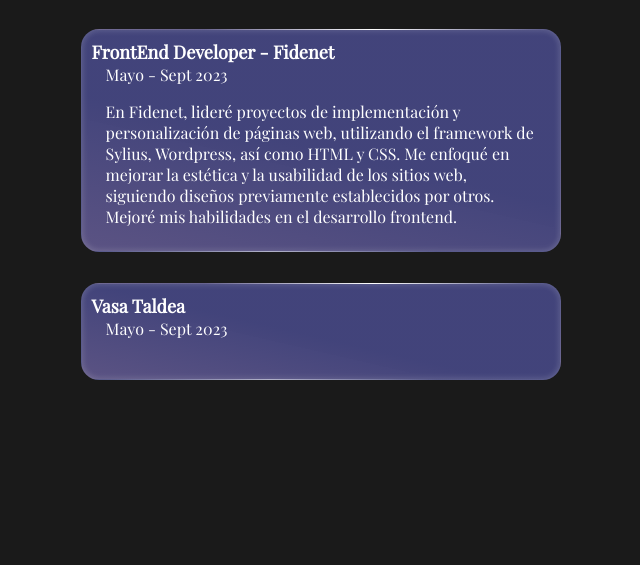
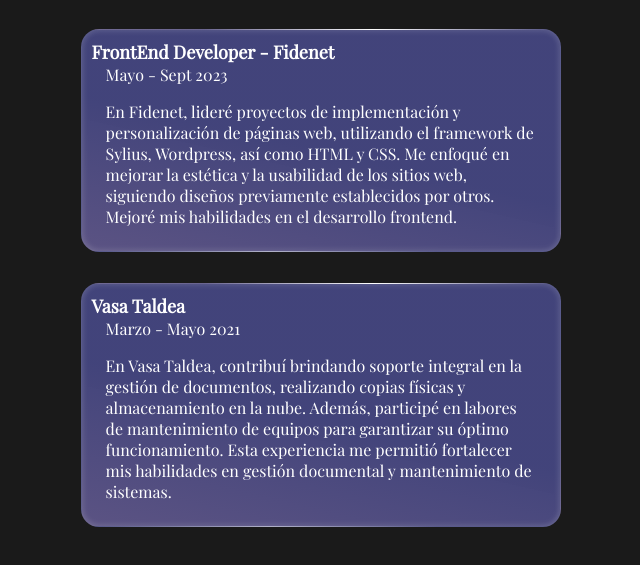
Before and after one commit to chiwaka03/Portfolio-in-React, a React (Vite) app in the folder vite-project/: page / in a window 1280 px wide. Shown: the part 997-1562 px from the top of the page, without its empty margins (537-1177 px from the left). Built offline with nearby package versions, Linux system fonts and the light colour scheme.

Commit message:
cv update, link update

```diff
--- a/vite-project/src/Experience3.tsx
+++ b/vite-project/src/Experience3.tsx
@@ -8,9 +8,12 @@ const Experience: React.FC = () => {
           <a href="https://www.volkswagenvasa.com/" target="_blank" className="no-style">
           <div className="card-overlay">
             <h3 className="card-name">Vasa Taldea</h3>
-            <span className="card-time">Mayo - Sept 2023</span>
+            <span className="card-time">Marzo - Mayo 2021</span>
             <span className='card-text'>
-
+            En Vasa Taldea, contribuí brindando soporte integral en la gestión de documentos,
+            realizando copias físicas y almacenamiento en la nube. Además,
+            participé en labores de mantenimiento de equipos para garantizar su óptimo funcionamiento.
+            Esta experiencia me permitió fortalecer mis habilidades en gestión documental y mantenimiento de sistemas.
             </span>
           </div>
           </a>
--- a/vite-project/src/SocialButtons.tsx
+++ b/vite-project/src/SocialButtons.tsx
@@ -4,9 +4,9 @@ const SocialButtons: React.FC = () => {
     return (
 
         <div className='social-container'>
-            <a href='#' target="_blank" className="button-smaller no-style">CV</a>
-            <a href='#' target="_blank" className='button-smaller no-style'>Git</a>
-            <a href='#' target="_blank" className='button-smaller no-style'>In</a>
+            <a href='/AitorLarrañagaCV-v2.pdf' target="_blank" className="button-smaller no-style">CV</a>
+            <a href='https://github.com/chiwaka03' target="_blank" className='button-smaller no-style'>Git</a>
+            <a href='https://www.linkedin.com/in/aitor-larra%C3%B1aga-857636270/' target="_blank" className='button-smaller no-style'>In</a>
         </div>
     );
 };
```
Also changed, not shown: 1 other file (tests, documents, lock files or other folders).
